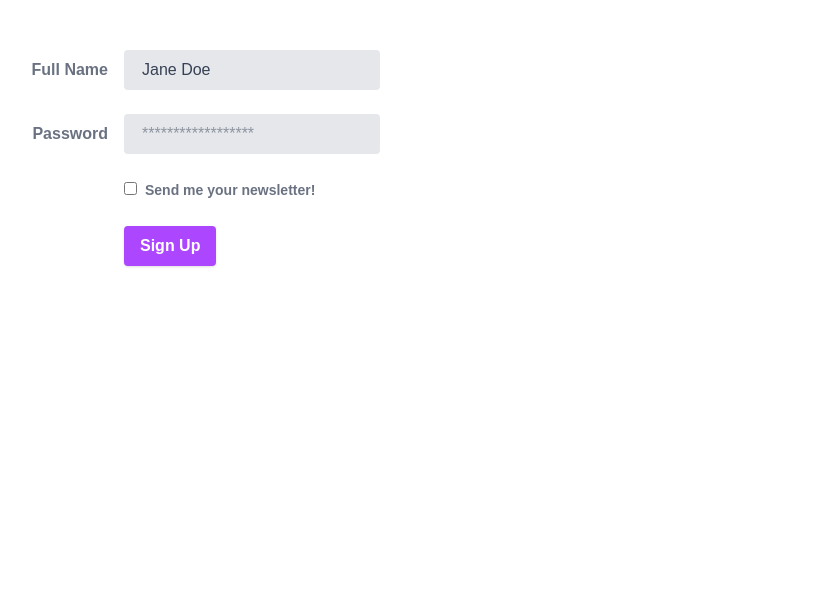
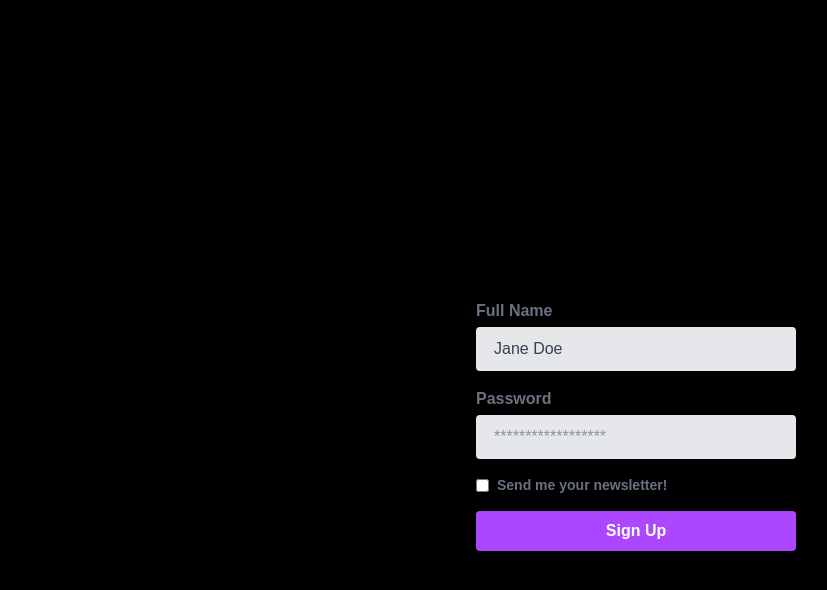
Before and after one commit to FAadhilAhmad/cuynotesfe, a Next.js app: page /register in a window 1280 px wide. Shown: the top 590 px of the page, without its empty margins (4-831 px from the left). Built offline with nearby package versions, Linux system fonts and the light colour scheme.

Commit message:
perbaaikan style form menjadi center

```diff
--- a/src/app/globals.css
+++ b/src/app/globals.css
@@ -24,12 +24,19 @@
   color: var(--foreground);
   font-family: Arial, Helvetica, sans-serif;
 }
-form{
+
+form {
   margin-top: 50px;
 
 }
-.coba{
+
+.coba {
   width: 50%;
   height: 50%;
   margin: 20px;
 }
+
+.form1 {
+  justify-content: center;
+  align-items: center;
+}
--- a/src/app/page.js
+++ b/src/app/page.js
@@ -15,7 +15,7 @@
           </a>
 
           <div className="flex flex-1 items-center justify-end md:justify-between">
-            <nav aria-label="Global" className="hidden md:block">
+            <nav aria-lebel="Global" className="hidden md:block">
               <ul className="flex items-center gap-6 text-sm">
                 <li>
                   <a className="text-gray-500 transition hover:text-gray-500/75 dark:text-white dark:hover:text-white/75" href="#">
@@ -78,25 +78,25 @@
       <form action="#" className="mx-auto max-w-md space-y-4 rounded-lg border border-gray-300 bg-gray-100 p-6 dark:border-gray-600 dark:bg-gray-800
       ">
         <div>
-          <label className="block text-sm font-medium text-gray-900 dark:text-white" for="Username">
+          <htmlFor className="block text-sm font-medium text-gray-900 dark:text-white" for="Username">
             Username
-          </label>
+          </htmlFor>
 
           <input className="mt-1 w-full rounded-lg border-gray-300 focus:border-indigo-500 focus:outline-none dark:border-gray-600 dark:bg-gray-900 dark:text-white" id="name" type="text" placeholder="Your username" />
         </div>
 
         <div>
-          <label className="block text-sm font-medium text-gray-900 dark:text-white" for="email">
+          <htmlFor className="block text-sm font-medium text-gray-900 dark:text-white" for="email">
             Email
-          </label>
+          </htmlFor>
 
           <input className="mt-1 w-full rounded-lg border-gray-300 focus:border-indigo-500 focus:outline-none dark:border-gray-600 dark:bg-gray-900 dark:text-white" id="email" type="email" placeholder="Your email" />
         </div>
 
         <div>
-          <label className="block text-sm font-medium text-gray-900 dark:text-white" for="message">
+          <htmlFor className="block text-sm font-medium text-gray-900 dark:text-white" for="message">
             Message
-          </label>
+          </htmlFor>
 
           <textarea className="mt-1 w-full resize-none rounded-lg border-gray-300 focus:border-indigo-500 focus:outline-none dark:border-gray-600 dark:bg-gray-900 dark:text-white" id="message" rows="4" placeholder="Your message"></textarea>
         </div>
--- a/src/app/register/page.js
+++ b/src/app/register/page.js
@@ -3,45 +3,49 @@
 function page() {
     return (
         <div>
-            <form className="w-full max-w-sm">
-                <div className="md:flex md:items-center mb-6">
-                    <div className="md:w-1/3">
-                        <htmlFor className="block text-gray-500 font-bold md:text-right mb-1 md:mb-0 pr-4" for="inline-full-name">
+            <div className="min-h-screen grid place-items-center bg-black ">
+                <form className="w-80">
+
+                    <div className="mb-4">
+                        <label className="block text-gray-500 font-bold mb-1" htmlFor="full-name">
                             Full Name
-                        </htmlFor>
+                        </label>
+                        <input
+                            className="bg-gray-200 border-2 border-gray-200 rounded w-full py-2 px-4 text-gray-700 focus:outline-none focus:bg-white focus:border-purple-500"
+                            id="full-name"
+                            type="text"
+                            defaultValue="Jane Doe"
+                        />
                     </div>
-                    <div className="md:w-2/3">
-                        <input className="bg-gray-200 appearance-none border-2 border-gray-200 rounded w-full py-2 px-4 text-gray-700 leading-tight focus:outline-none focus:bg-white focus:border-purple-500" id="inline-full-name" type="text" value="Jane Doe"/>
+
+                    <div className="mb-4">
+                        <label className="block text-gray-500 font-bold mb-1" htmlFor="password">
+                            Password
+                        </label>
+                        <input
+                            className="bg-gray-200 border-2 border-gray-200 rounded w-full py-2 px-4 text-gray-700 focus:outline-none focus:bg-white focus:border-purple-500"
+                            id="password"
+                            type="password"
+                            placeholder="******************"
+                        />
                     </div>
-                </div>
-                <div className="md:flex md:items-center mb-6">
-                    <div className="md:w-1/3">
-                        <htmlFor className="block text-gray-500 font-bold md:text-right mb-1 md:mb-0 pr-4" for="inline-password">
-                            Password
-                        </htmlFor>
+
+                    <div className="mb-4">
+                        <label className="flex items-center text-gray-500 font-bold text-sm">
+                            <input className="mr-2" type="checkbox" />
+                            Send me your newsletter!
+                        </label>
                     </div>
-                    <div className="md:w-2/3">
-                        <input className="bg-gray-200 appearance-none border-2 border-gray-200 rounded w-full py-2 px-4 text-gray-700 leading-tight focus:outline-none focus:bg-white focus:border-purple-500" id="inline-password" type="password" placeholder="******************"/>
-                    </div>
-                </div>
-                <div className="md:flex md:items-center mb-6">
-                    <div className="md:w-1/3"></div>
-                    <htmlFor className="md:w-2/3 block text-gray-500 font-bold">
-                        <input className="mr-2 leading-tight" type="checkbox"/>
-                            <span className="text-sm">
-                                Send me your newsletter!
-                            </span>
-                    </htmlFor>
-                </div>
-                <div className="md:flex md:items-center">
-                    <div className="md:w-1/3"></div>
-                    <div className="md:w-2/3">
-                        <button className="shadow bg-purple-500 hover:bg-purple-400 focus:shadow-outline focus:outline-none text-white font-bold py-2 px-4 rounded" type="button">
-                            Sign Up
-                        </button>
-                    </div>
-                </div>
-            </form>
+
+                    <button
+                        className="bg-purple-500 hover:bg-purple-400 text-white font-bold py-2 px-4 rounded w-full"
+                        type="button"
+                    >
+                        Sign Up
+                    </button>
+
+                </form>
+            </div>
         </div>
     )
 }
```
